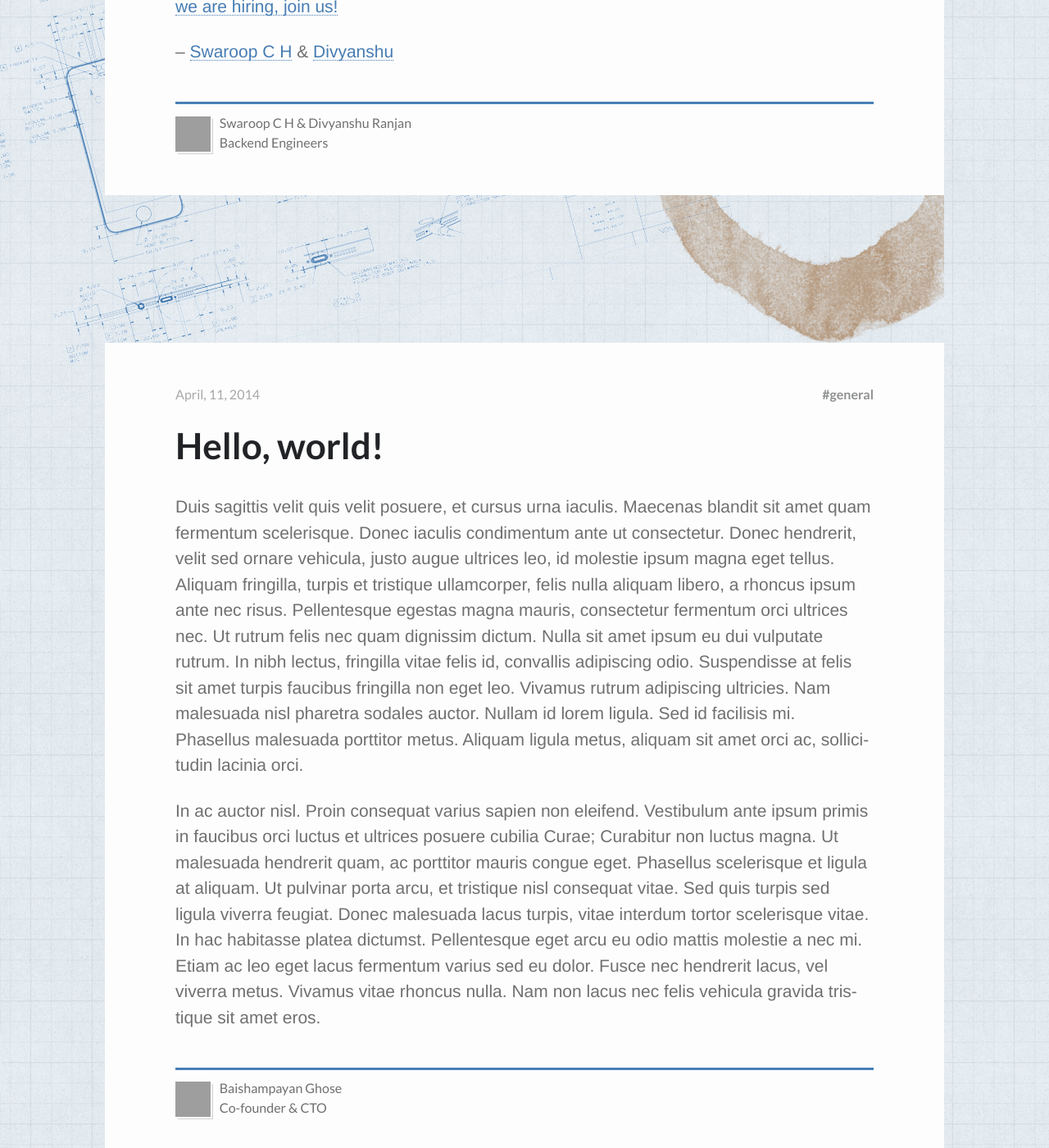
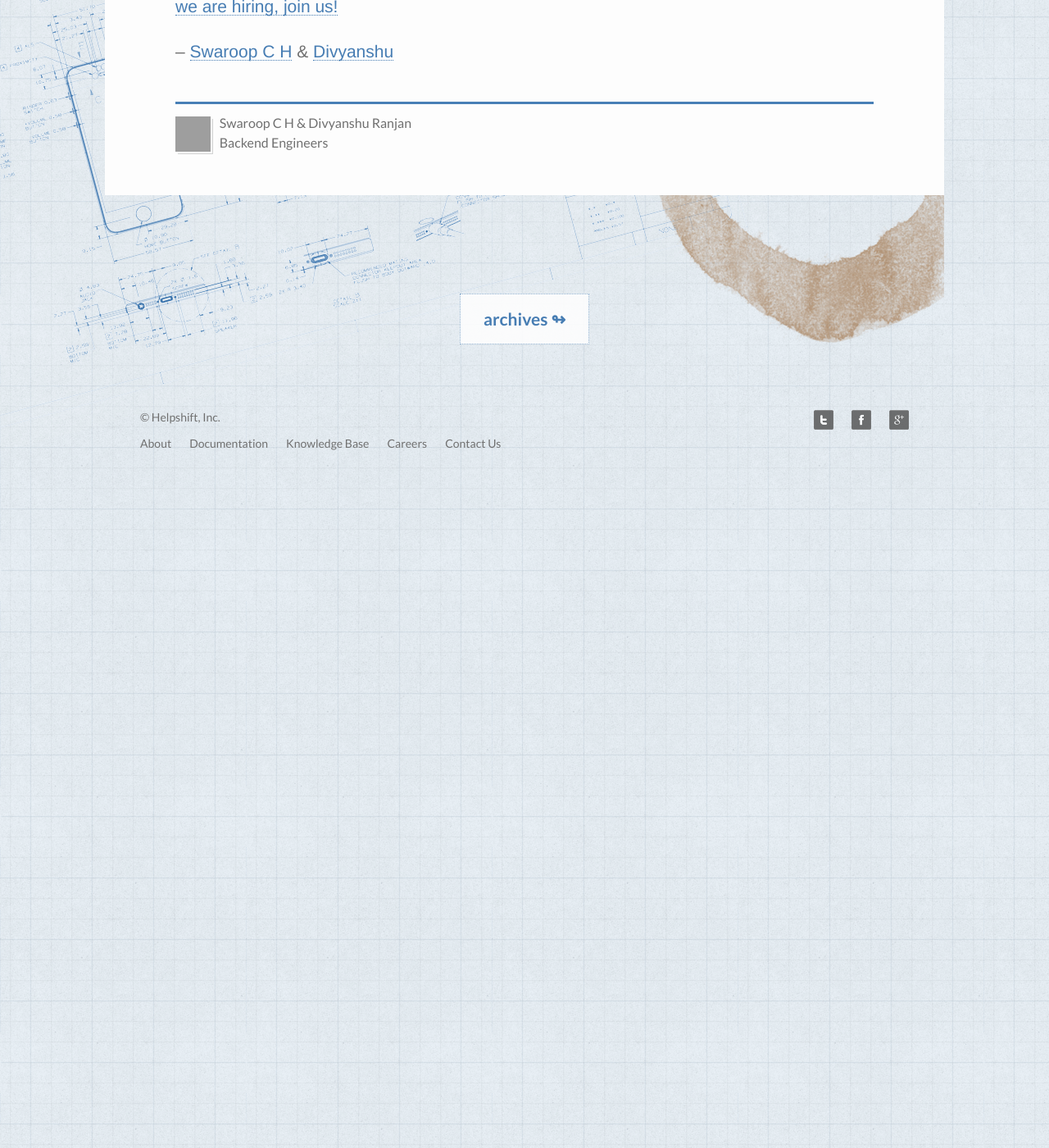
Before and after one commit to helpshift/dev-blog, a Jekyll site: the page built from index.html, in a window 1280 px wide and 1400 px high, scrolled down 9467 px. Shown: the whole window at 82% size. Built offline with Jekyll 4.4.1, drawn with Linux system fonts in a browser that asks for light colours; some web fonts are replaced; Markdown is read by kramdown in place of the engine named in the settings; the list of posts is cut into pages by our own code; comment, search, counter and statistics services are not loaded; some of the changed text lies outside the part shown; grey boxes are pictures that could not be loaded.

Commit message:
Remove default post.

```diff
--- a/_posts/2014-04-11-hello-world.md
+++ /dev/null
@@ -1,13 +0,0 @@
----
-layout: post
-title: Hello, world!
-tags: general
-author:
-    name: Baishampayan Ghose
-    email: b.ghose@helpshift.com
-    meta: Co-founder & CTO
----
-
-Duis sagittis velit quis velit posuere, et cursus urna iaculis. Maecenas blandit sit amet quam fermentum scelerisque. Donec iaculis condimentum ante ut consectetur. Donec hendrerit, velit sed ornare vehicula, justo augue ultrices leo, id molestie ipsum magna eget tellus. Aliquam fringilla, turpis et tristique ullamcorper, felis nulla aliquam libero, a rhoncus ipsum ante nec risus. Pellentesque egestas magna mauris, consectetur fermentum orci ultrices nec. Ut rutrum felis nec quam dignissim dictum. Nulla sit amet ipsum eu dui vulputate rutrum. In nibh lectus, fringilla vitae felis id, convallis adipiscing odio. Suspendisse at felis sit amet turpis faucibus fringilla non eget leo. Vivamus rutrum adipiscing ultricies. Nam malesuada nisl pharetra sodales auctor. Nullam id lorem ligula. Sed id facilisis mi. Phasellus malesuada porttitor metus. Aliquam ligula metus, aliquam sit amet orci ac, sollicitudin lacinia orci.
-
-In ac auctor nisl. Proin consequat varius sapien non eleifend. Vestibulum ante ipsum primis in faucibus orci luctus et ultrices posuere cubilia Curae; Curabitur non luctus magna. Ut malesuada hendrerit quam, ac porttitor mauris congue eget. Phasellus scelerisque et ligula at aliquam. Ut pulvinar porta arcu, et tristique nisl consequat vitae. Sed quis turpis sed ligula viverra feugiat. Donec malesuada lacus turpis, vitae interdum tortor scelerisque vitae. In hac habitasse platea dictumst. Pellentesque eget arcu eu odio mattis molestie a nec mi. Etiam ac leo eget lacus fermentum varius sed eu dolor. Fusce nec hendrerit lacus, vel viverra metus. Vivamus vitae rhoncus nulla. Nam non lacus nec felis vehicula gravida tristique sit amet eros.
```
Also changed, not shown: _posts/2014-05-01-tsung.md (+3 -3 lines).
